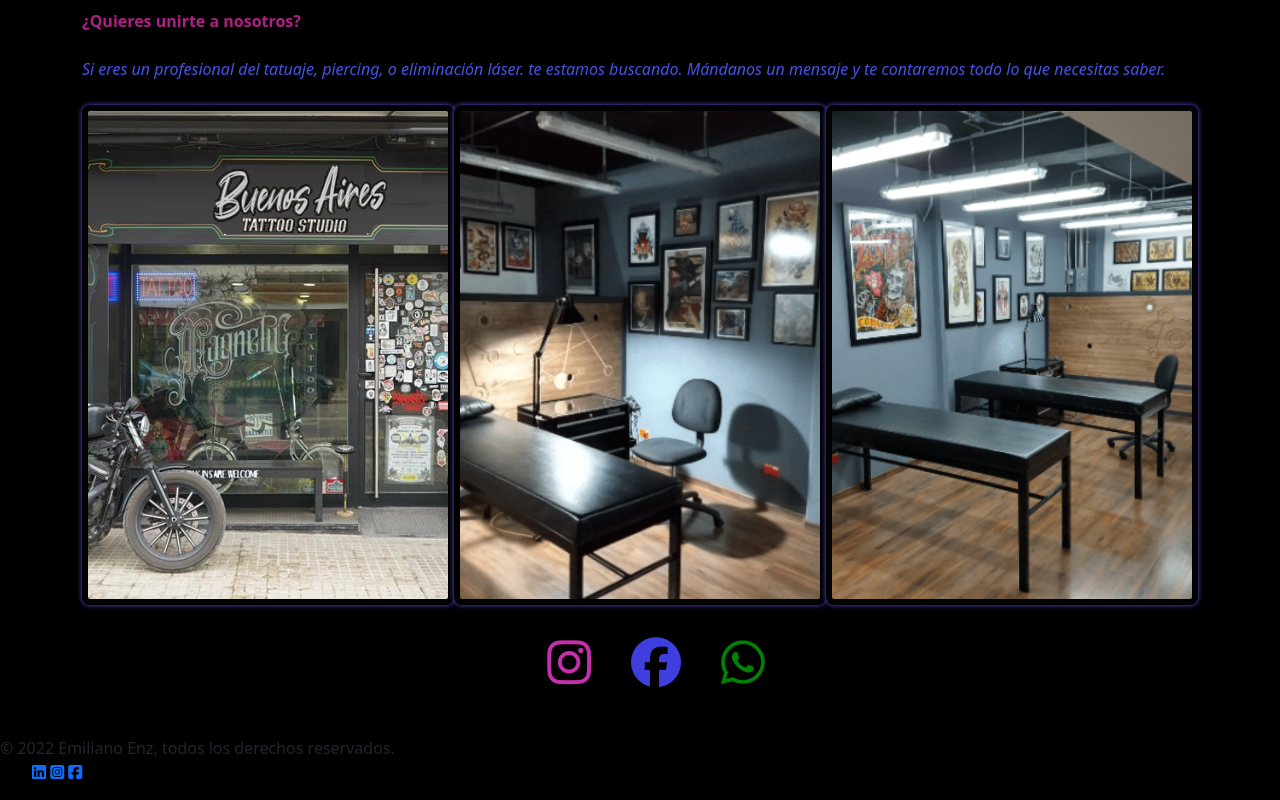
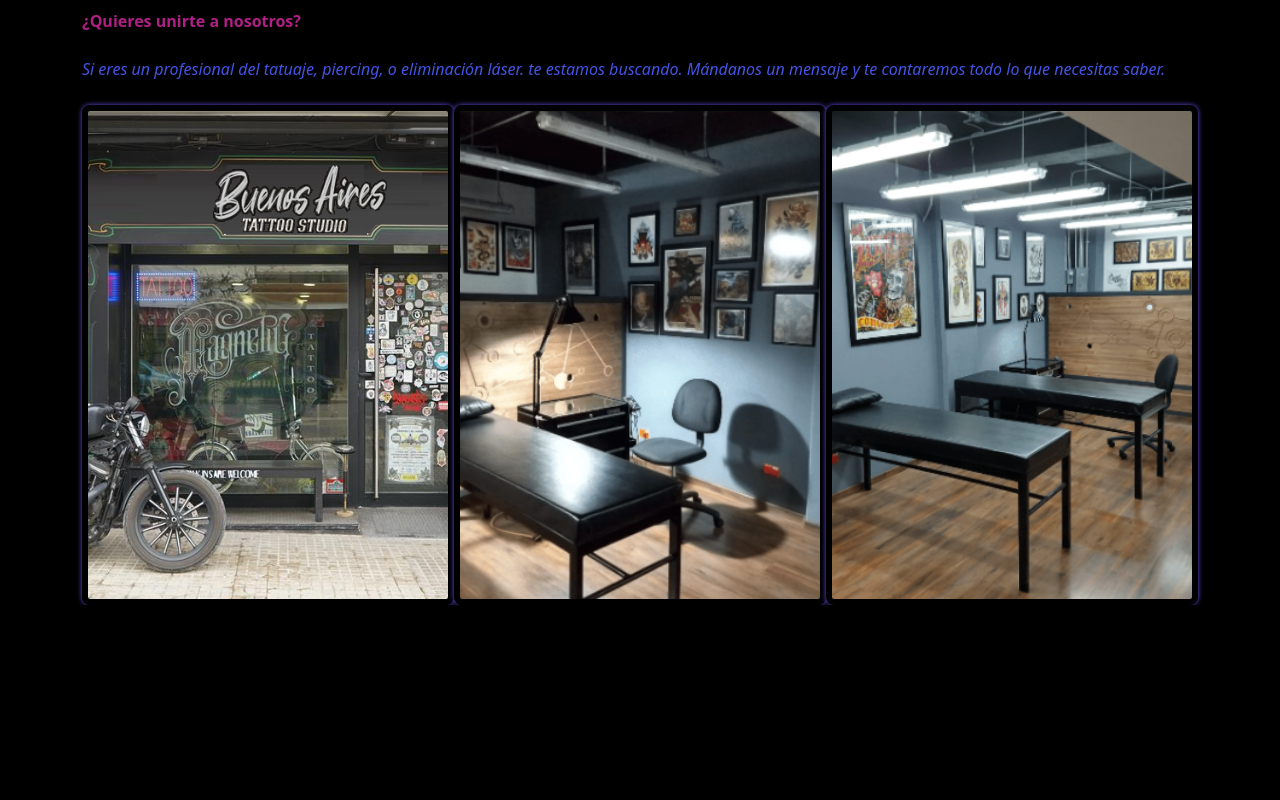
Before and after one commit to emilianoenz/Buenos-Aires-Tatto-Studio-repositoty, a plain HTML site: page pages/nosotros.html in a window 1280 px wide. Shown: the part 549-1349 px from the top of the page. After the commit the page ends 1154 px from the top, so only its background shows below. Drawn offline with nearby package versions, Linux system fonts and the light colour scheme.

Commit message:
modificacion footer

```diff
--- a/estilos2.scss
+++ b/estilos2.scss
@@ -80,7 +80,7 @@
 
 
     .iconos ul{
-        font-size: 50px;
+        font-size: 40px;
         display: flex;
         justify-content: center;
     }
@@ -101,7 +101,6 @@
         color: rgb(196, 48, 171);
     }
 }
-
 
 @media only screen and (min-width:1020px){
     nav{
@@ -143,7 +142,7 @@
 
 
     .iconos ul{
-        font-size: 50px;
+        font-size: 40px;
         display: flex;
         justify-content: center;
     }
@@ -303,6 +302,7 @@
     color: rgb(179, 29, 171);
     text-align: center;
 }
+
 
 /*----------------------Galeria-------------------------------*/
 
--- a/pages/nosotros.html
+++ b/pages/nosotros.html
@@ -77,23 +77,6 @@
             <div class="local foto3"></div>
         </div>
     </div>
-    <footer>
-        <div class="iconos">
-            <ul>
-                <a href="https://www.instagram.com"><ii class="fa-brands fa-instagram"></ii></a>
-                <a href="https://www.facebook.com"><if class="fa-brands fa-facebook"></if></a>
-                <a href="https://web.whatsapp.com"><iw class="fa-brands fa-whatsapp"></iw></a>
-            </ul>
-        </div>
-        <div>
-            © 2022 Emiliano Enz, todos los derechos reservados.
-            <ul>
-                <a href="https://www.linkedin.com/in/emiliano-enz-a0b522a1"><i class="fa-brands fa-linkedin"></i></a>
-                <a href="https://www.instagram.com/emilianoenz/"><i class="fa-brands fa-instagram-square"></i></a>
-                <a href="https://www.facebook.com/emiliano.enz"><i class="fa-brands fa-facebook-square"></i></i></a>
-            </ul>
-        </div>
-    </footer>
     <script src="https://kit.fontawesome.com/2120c4dad3.js" crossorigin="anonymous"></script>
     <script src="https://cdn.jsdelivr.net/npm/bootstrap@5.1.3/dist/js/bootstrap.bundle.min.js"
     integrity="sha384-ka7Sk0Gln4gmtz2MlQnikT1wXgYsOg+OMhuP+IlRH9sENBO0LRn5q+8nbTov4+1p" crossorigin="anonymous">
```
Also changed, not shown: estilos2.css, 1 other file.
